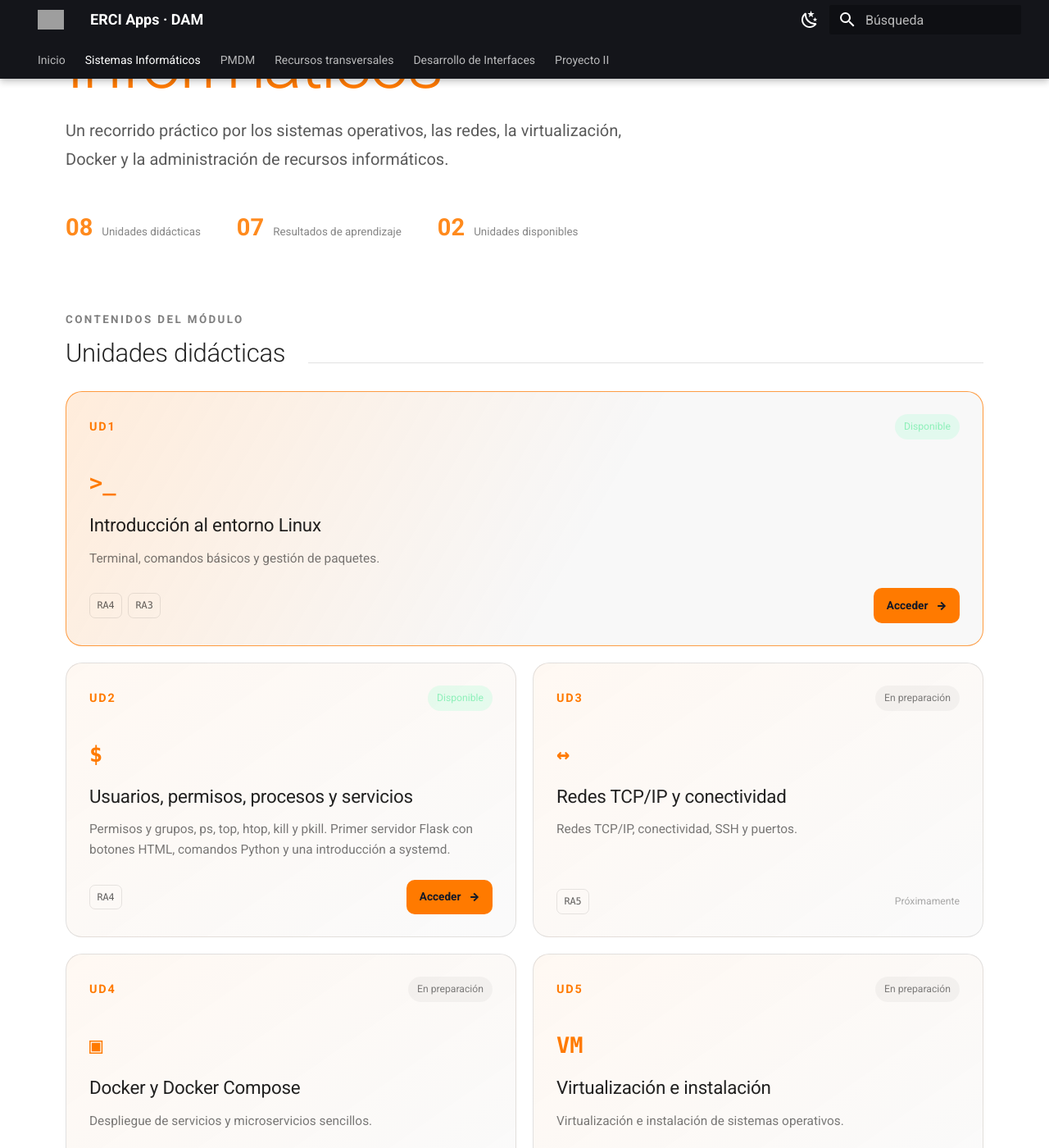
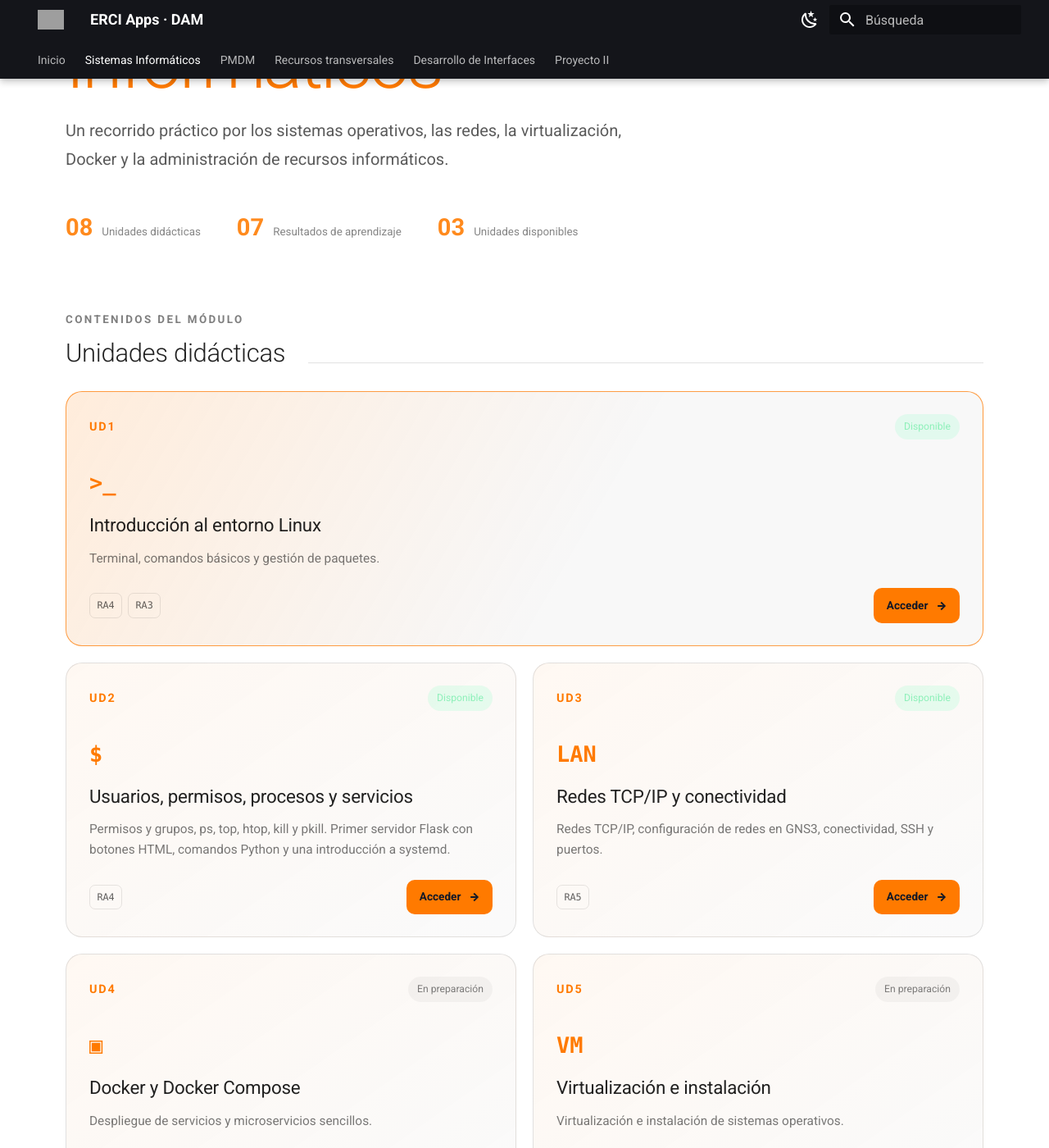
Before and after one commit to erciapps/web-home, an MkDocs documentation site: the page built from docs/si/index.md, in a window 1280 px wide and 1400 px high, scrolled down 307 px. Shown: the whole window at 82% size. Built offline with MkDocs 1.6.1 and Material for MkDocs 9.7.7, drawn with Linux system fonts in a browser that asks for light colours; grey boxes are pictures that could not be loaded.

Commit message:
Incorporar UD3.1 al menú y portada de Sistemas Informáticos

```diff
--- a/docs/si/index.md
+++ b/docs/si/index.md
@@ -19,7 +19,7 @@ hide:
     <div class="si-stats">
       <div><strong>08</strong><span>Unidades didácticas</span></div>
       <div><strong>07</strong><span>Resultados de aprendizaje</span></div>
-      <div><strong>02</strong><span>Unidades disponibles</span></div>
+      <div><strong>03</strong><span>Unidades disponibles</span></div>
     </div>
   </section>
 
@@ -64,12 +64,12 @@ hide:
       </div>
     </article>
 
-    <article class="si-card" style="--accent:#ff7a00">
-      <div class="si-card-top"><span class="si-code">UD3</span><span class="si-state">En preparación</span></div>
-      <div class="si-unit-icon">↔</div>
+    <article class="si-card available" style="--accent:#ff7a00">
+      <div class="si-card-top"><span class="si-code">UD3</span><span class="si-state available">Disponible</span></div>
+      <div class="si-unit-icon">LAN</div>
       <h3>Redes TCP/IP y conectividad</h3>
-      <p>Redes TCP/IP, conectividad, SSH y puertos.</p>
-      <div class="si-card-bottom"><div class="si-ra"><span>RA5</span></div><span class="si-soon">Próximamente</span></div>
+      <p>Redes TCP/IP, configuración de redes en GNS3, conectividad, SSH y puertos.</p>
+      <div class="si-card-bottom"><div class="si-ra"><span>RA5</span></div><div class="si-actions"><a class="si-button" href="ud3/">Acceder <span>→</span></a></div></div>
     </article>
 
     <article class="si-card" style="--accent:#ff7a00">
```
